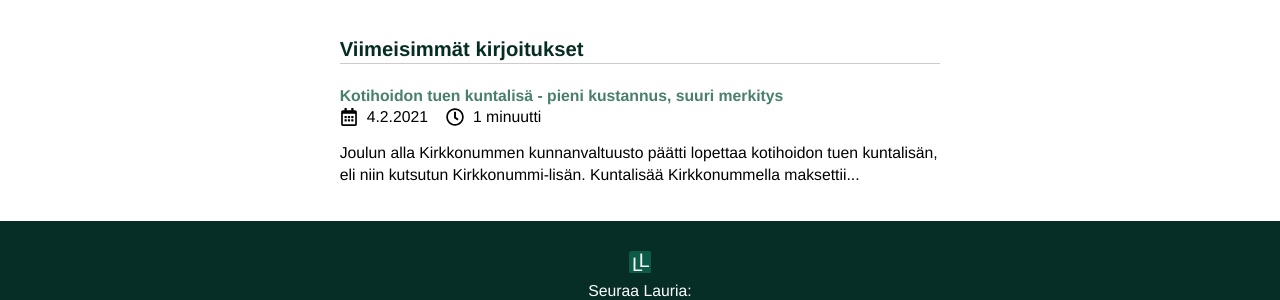
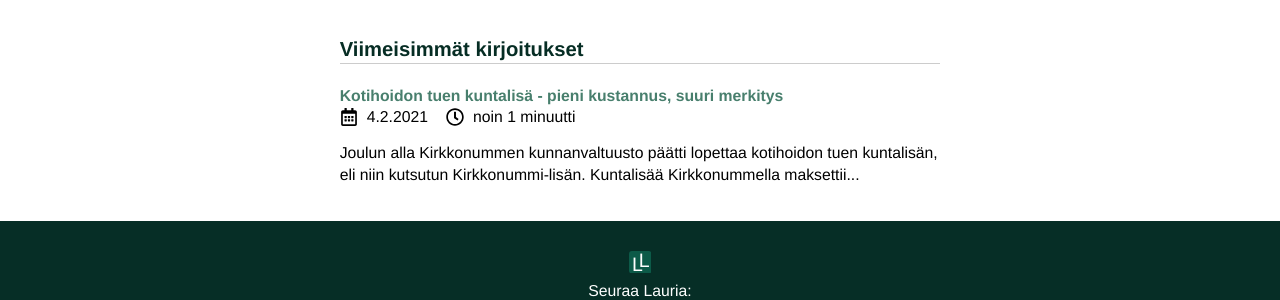
Before and after one commit to Lapanti/lapanti.github.io, a Jekyll site: the page built from index.html, in a window 1280 px wide. Shown: the part 567-867 px from the top of the page. Built offline with Jekyll 4.4.1, drawn with Linux system fonts in a browser that asks for light colours.

Commit message:
improve reading time indicator

```diff
--- a/_includes/page__meta.html
+++ b/_includes/page__meta.html
@@ -18,10 +18,10 @@
         <span>
         {% if words < words_per_minute %}
           alle minuutti
-        {% elsif words | divided_by: words_per_minute == 1 %}
-          1 minuutti
+        {% elsif words < 300 %}
+          noin 1 minuutti
         {% else %}
-          {{ words | divided_by: words_per_minute }} minuuttia
+          noin {{ words | divided_by: words_per_minute }} minuuttia
         {% endif %}
       </span>
       </span>
```
